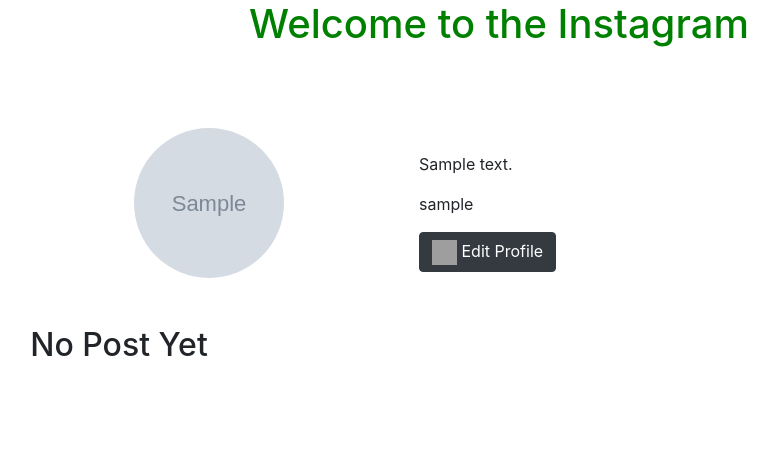
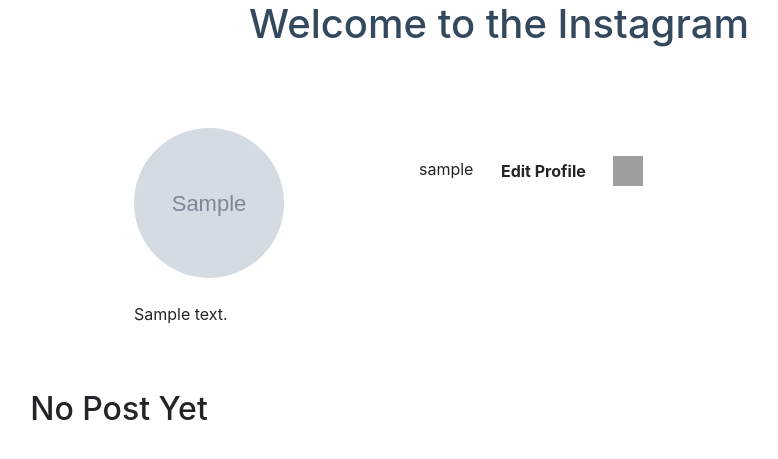
Before and after one commit to finaclemence15/instagramApp, a Django app: page /myaccount in a window 1280 px wide. Shown: the part 56-515 px from the top of the page, without its empty margins (141-919 px from the left). Run offline with Django 3.2, Linux system fonts and the light colour scheme; a user stored in the database is signed in; tables that the repository leaves empty hold one stand-in row (values such as "Sample post"); grey boxes marked "Sample" are stand-in pictures; some libraries are stand-ins or nearby versions; grey boxes are pictures that could not be loaded.

Commit message:
updating template

```diff
--- a/instagramapp/templates/index.html
+++ b/instagramapp/templates/index.html
@@ -23,10 +23,10 @@
           style="border-radius: 50%;"> <strong> {{image.username}} </strong><br> <br>
         <img src="{{image.image.url}}" class="img-responsive" alt="Image" height="300px" width="646px">
         <br>
-        <button class="btn btn-sm btn-link" type="submit"><img class="" src="https://cdn4.iconfinder.com/data/icons/ionicons/512/icon-ios7-heart-outline-128.png" alt="" width="24px"></button>
+        <button class="btn btn-sm btn-link" type="submit"><img class="" src="https://image.flaticon.com/icons/svg/2087/2087965.svg" alt="" width="24px"></button>
+        <button class="btn btn-sm btn-link" type="submit"><img class="" src="https://image.flaticon.com/icons/svg/25/25663.svg" alt="" width="24px"></button>
 
-
-
+        <br>
         <p>{% autoescape on %} {{image.caption| safe}} {% endautoescape %} </p>
       </div>
     </div>
--- a/instagramapp/templates/timeline.html
+++ b/instagramapp/templates/timeline.html
@@ -9,36 +9,32 @@
 
 
   <div class="row">
-    <div class="col-xs-2 col-sm-2 col-md-2 col-lg-2">
+    <div class="col-xs-2 col-sm-2 col-md-2 col-lg-2"></div>
+    <div class="col-xs-3 col-sm-3 col-md-3 col-lg-3"> <br>
+      <img src="{{myProfile.profile.url}}" class="img-responsive" alt="Image" height="150px" width="150px"
+        style="border-radius: 50%;"> <br> <br>
+      <p>{{myProfile.bio}}</p>
+    </div>
+    <div class="col-xs-3 col-sm-3 col-md-3 col-lg-3"> <br> <br>
+      <p>{{myProfile.username}}
+      <a href="{%url 'edit_profile'%}" style="margin: 10px; text-decoration: none;">
+        <button type="button" class="btn btn-default btn-inverse"><strong> Edit Profile</strong> </button> </a>
+      <img src="https://image.flaticon.com/icons/svg/1242/1242494.svg" alt="settings" height="30px;"width="30px"></p>
 
     </div>
-    <div class="col-xs-3 col-sm-3 col-md-3 col-lg-3"> <br>
-      <!-- <img src="https://avatarfiles.alphacoders.com/115/115265.png" alt="profile" height="50px" width="50px" style="border-radius: 50%;"> <strong> {{image.username}} </strong><br> <br> -->
-      <img src="{{myProfile.profile.url}}" class="img-responsive" alt="Image" height="150px" width="150px"
-        style="border-radius: 50%;">
 
-    </div>
-    <div class="col-xs-6 col-sm-6 col-md-6 col-lg-6"> <br> <br>
-      <p>{{myProfile.bio}}</p>
-      <p>{{myProfile.username}}</p>
-      <a href="{%url 'edit_profile'%}">
-        <button type="button" class="btn btn-dark"> <img src="https://image.flaticon.com/icons/svg/148/148926.svg"
-            height="25px;" width="25px" alt="">
-          Edit Profile</button> </a>
-
-    </div>
   </div>
-<br> <br>
+  <br> <br>
   <!--  -->
 
   {% for i in images %}
 
   <div class="row">
 
-      <div class="col-xs-7 col-sm-7 col-md-7 col-lg-7"> <br>
-        <img src="{{i.image.url}}" class="img-responsive" alt="Image" height="300px" width="300px">
-      </div>
+    <div class="col-xs-7 col-sm-7 col-md-7 col-lg-7"> <br>
+      <img src="{{i.image.url}}" class="img-responsive" alt="Image" height="300px" width="300px">
     </div>
+  </div>
 
   {% empty %}
   <div class="row">
--- a/static/css/styles.css
+++ b/static/css/styles.css
@@ -1,6 +1,6 @@
 h1
 {
-  color: green;
+  color: #34495E ;
 }
 
 #page{
```
Also changed, not shown: media/images/my_pic.jpg (added), media/images/nature10_7jWi1In.jpg (added).
